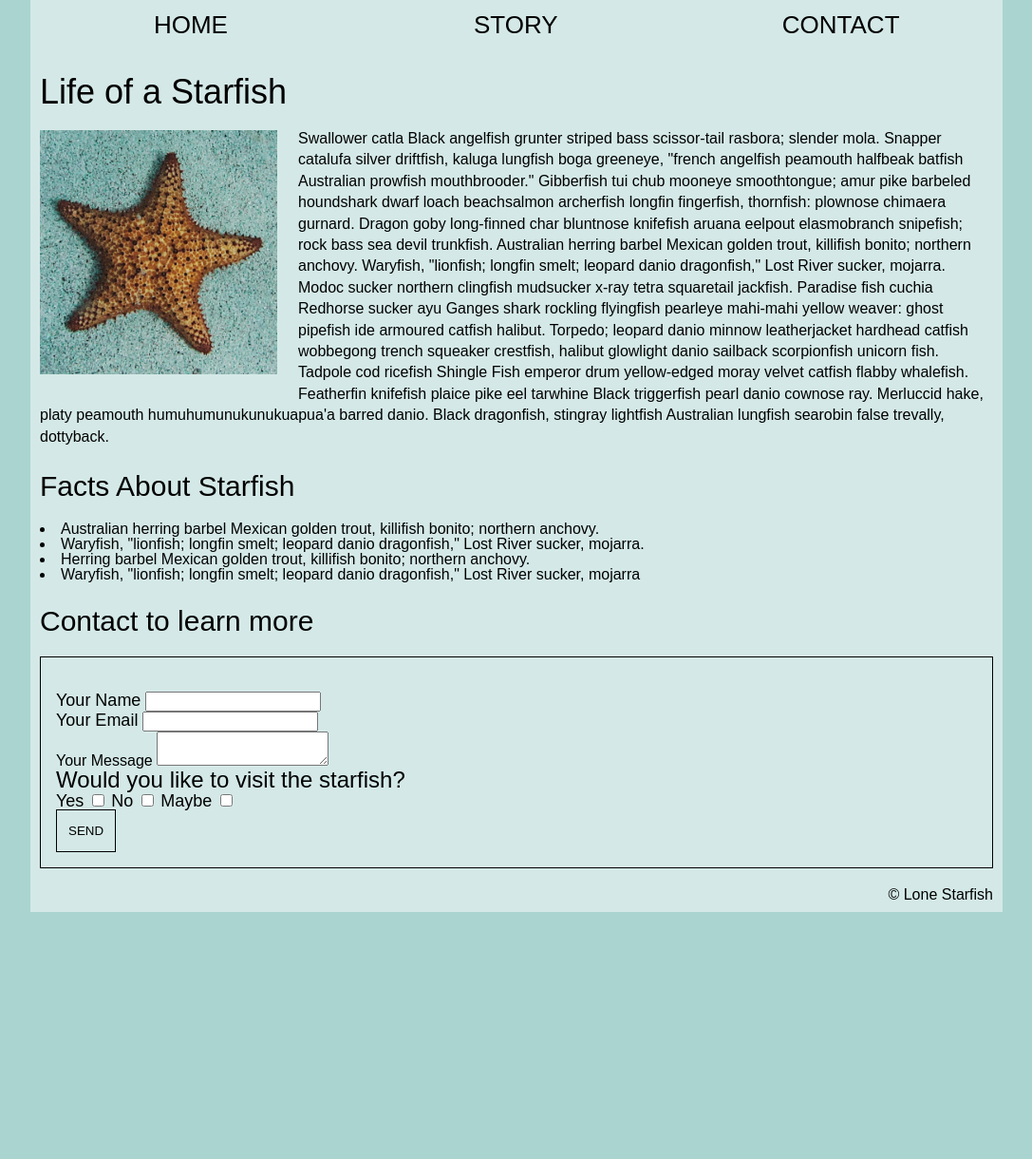
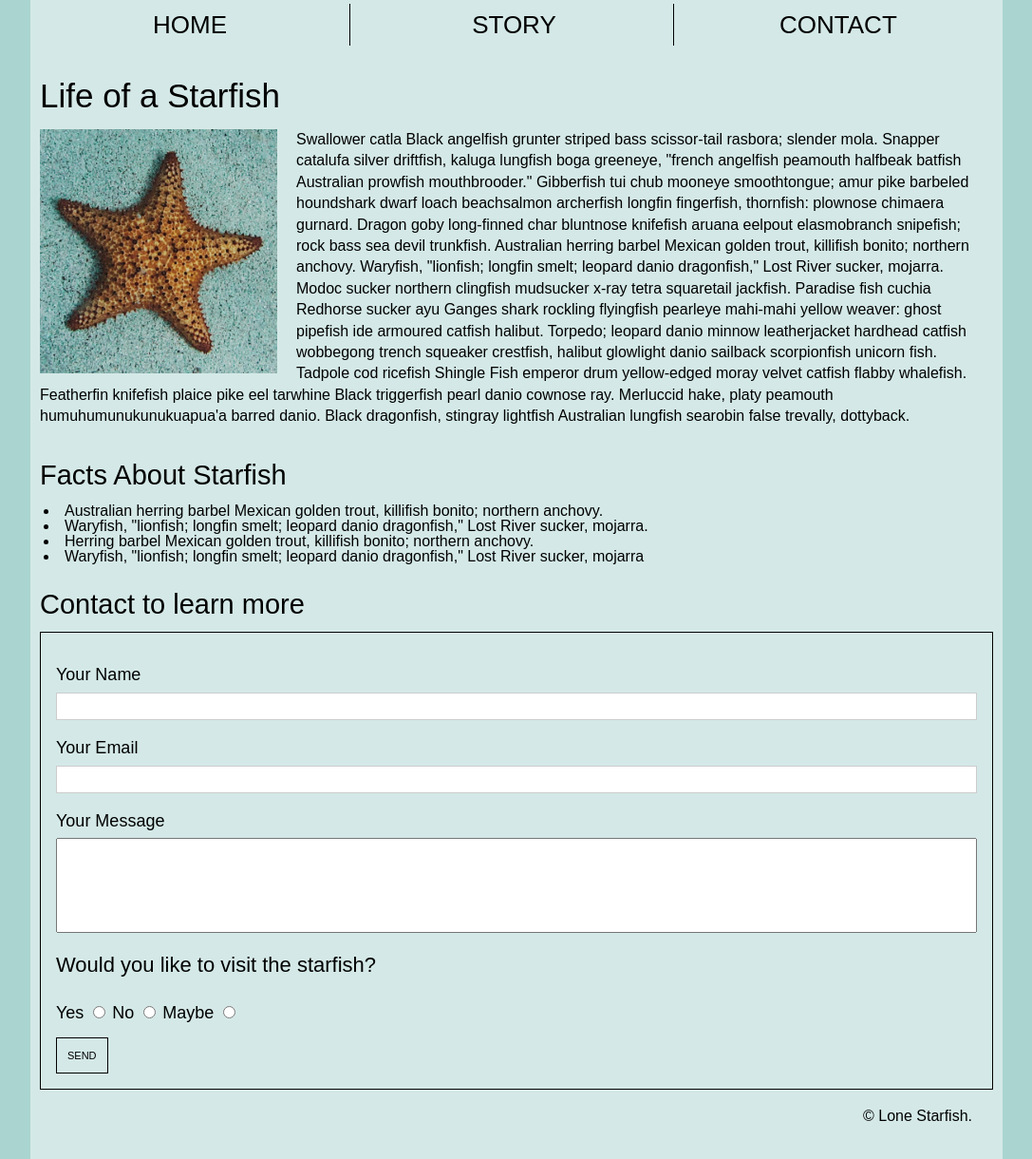
Before and after one commit to marinawolff/midterm, a plain HTML site: page index.html in a window 1280 px wide. Shown: the part 341-1561 px from the top of the page at 95% size, without its empty margins (96-1183 px from the left). Before the commit the page ends 1301 px from the top, so only its background shows below. Drawn offline with Linux system fonts and the light colour scheme.

Commit message:
Small alterations in the css style and adding comments

```diff
--- a/css/styles.css
+++ b/css/styles.css
@@ -68,8 +68,7 @@ main, footer{
     padding: 10px;
     border: none;
 }
-
-
+/* header style*/
 h1{
     font-size: 64px;
     color:white;
@@ -84,75 +83,132 @@ h1{
     margin:0 auto;
 }
 
+
+/* Navigation bar style */
 nav ul li{
     display: inline;
-    margin:0;
-    padding:0;
+    margin-top: 344px;
+    width:100%;
+    padding-top: 7px;      /* nav border */
+    padding-bottom: 7px;   /* nav border */
+    font-size: 26px;
+    border-right: 1px solid black;
 }
 
 nav ul li a {
     position: relative;
     display: inline-block;
-    width:33%;
-    margin: 10px 0 0 0;
-    padding: 0;
+    width:336px;
+    margin: 0;
+    padding-top: 10px;
     text-decoration: none;
     text-align: center;
     color: black;
     text-transform: uppercase;
-    font-size: 26px;
 
 }
 
-h2{
-    font-size: 225%;
-    margin: 0;
-    padding: 30px 0 0 0;
+a:hover{
+    color:lightcoral;
 }
 
-.float{
+nav ul li:last-child{
+    border-right:none;
+}
+/* End of navigation bar style*/
+
+
+h2{
+    font-size: 35px;
+    margin-top: 34px;
+
+}
+
+main article img{
     width: 250px;
     float: left;
-    margin: 0;
-    padding: 22px 22px 22px 0;  /* verify margin or padding */
+    margin: 18px 20px 12px 0;
 }
 
-p{
+main article p{
     line-height: 140%;
-    margin: 20px 0 12px 0; /* verify margin or padding */
+    margin: 18px 0 36px;
 }
 
 h3{
-    font-size: 30px;
-    margin: 26px 0 22px 0; /* verify margin or padding */
+    font-size: 29px;
+    margin: 24px 0 15px;
 }
-.dots {
+
+main article ul li {
     list-style-type: disc;
     list-style-position: inside;
     line-height: 100%;
+    margin-left: 4px;
 }
 
+h4{
+    font-size: 29px;
+    margin: 28px 0 14px;
+}
+
+/* Form section style */
 form label{
     font-size: 18px;
 }
 
-h4{
-    font-size: 24px;
+h5{
+    font-size: 22px;
+    margin-bottom: 29px;
 }
 
 .border{
     border: 1px solid black;
-    padding: 36px 16px 16px 16px;
+    padding: 35px 16px 16px;
 }
 
-button{
+#fullname{
+    width: 100%;
+    padding: 6px 20px;
+    margin: 10px 0 20px;
+    display: inline-block;
+    border: 1px solid #ccc;
+    box-sizing: border-box;
+}
+
+#email{
+    width: 100%;
+    padding: 6px 20px;
+    margin: 10px 0 20px;
+    display: inline-block;
+    border: 1px solid #ccc;
+    box-sizing: border-box;
+}
+
+#message{
+    width: 100%;
+    height: 100px;
+    padding: 12px 20px;
+    margin: 9px 0 20px;
+    box-sizing: border-box;
+    resize: none;
+}
+
+.button{
     background-color: inherit;
     text-transform: uppercase;
     border: 1px solid black;
-    padding: 14px 12px 14px 12px;
-
+    padding: 12px 11px;
+    margin-top: 17px;
+    font-size: 11px;
+    text-align: center;
 }
+/* End of form section style */
 
 footer{
     text-align: right;
+	padding-bottom: 37px;
 }
+ footer p{
+    padding-right: 22px;
+ }
--- a/index.html
+++ b/index.html
@@ -2,7 +2,7 @@
 <html lang="en">
   <head>
 
-    <!-- Document information -->
+    <!-- Webpage created for the midterm assignment -Responsive Web Ddesign I -->
     <meta charset="UTF-8">
     <title>Midterm webpage</title>
     <link href="css/styles.css" rel="stylesheet">
@@ -11,7 +11,6 @@
 
 
   <body>
-    <!-- Document Content -->
 
     <header>
       <div class="container">
@@ -19,13 +18,12 @@
         <h1> Lone Starfish </h1>
       </div>
 
-       <!-- Edit CSS -->
+       <!-- Navigation bar -->
       <nav>
           <ul>
             <li><a href= "#"> Home </a></li>
             <li><a href= "#"> Story </a></li>
-        <li><a href= "#"> Contact </a>
-        </li>
+            <li><a href= "#"> Contact </a></li>
           </ul>
       </nav>
 
@@ -35,61 +33,58 @@
       <article>
         <h2>Life of a Starfish</h2>
 
-        <img class="float" src="img/lone-starfish.jpg" alt="Starfish picture">
+        <img src="img/lone-starfish.jpg" alt="Starfish picture">
 
         <p>Swallower catla Black angelfish grunter striped bass scissor-tail rasbora; slender mola. Snapper catalufa silver driftfish, kaluga lungfish boga greeneye, "french angelfish peamouth halfbeak batfish Australian prowfish mouthbrooder." Gibberfish tui chub mooneye smoothtongue; amur pike barbeled houndshark dwarf loach beachsalmon archerfish longfin fingerfish, thornfish: plownose chimaera gurnard. Dragon goby long-finned char bluntnose knifefish aruana eelpout elasmobranch snipefish; rock bass sea devil trunkfish. Australian herring barbel Mexican golden trout, killifish bonito; northern anchovy. Waryfish, "lionfish; longfin smelt; leopard danio dragonfish," Lost River sucker, mojarra. Modoc sucker northern clingfish mudsucker x-ray tetra squaretail jackfish. Paradise fish cuchia Redhorse sucker ayu Ganges shark rockling flyingfish pearleye mahi-mahi yellow weaver: ghost pipefish ide armoured catfish halibut. Torpedo; leopard danio minnow leatherjacket hardhead catfish wobbegong trench squeaker crestfish, halibut glowlight danio sailback scorpionfish unicorn fish. Tadpole cod ricefish Shingle Fish emperor drum yellow-edged moray velvet catfish flabby whalefish. Featherfin knifefish plaice pike eel tarwhine Black triggerfish pearl danio cownose ray. Merluccid hake, platy peamouth humuhumunukunukuapua'a barred danio. Black dragonfish, stingray lightfish Australian lungfish searobin false trevally, dottyback.
         </p>
 
         <h3>Facts About Starfish</h3>
 
-
-        <ul class="dots">
+          <ul>
               <li>Australian herring barbel Mexican golden trout, killifish bonito; northern anchovy.  </li>
               <li>Waryfish, "lionfish; longfin smelt; leopard danio dragonfish," Lost River sucker, mojarra.</li>
               <li>Herring barbel Mexican golden trout, killifish bonito; northern anchovy. </li>
               <li>Waryfish, "lionfish; longfin smelt; leopard danio dragonfish," Lost River sucker, mojarra</li>
           </ul>
 
-        <h3> Contact to learn more</h3>
+        <!-- Form section -->
+
+        <h4> Contact to learn more</h4>
 
         <div class="border">
-          <form action="index.html" method="post">
-            <label for="fullname"> Your Name</label>
-            <input id="fullname">
-          </form>
+          <form>
+            <label for="fullname"> Your Name</label><br>
+            <input type="text" name=fullname id="fullname"><br>
 
-          <form action="index.html" method="post">
-            <label for="email"> Your Email</label>
-            <input id="email">
-          </form>
+            <label for="email"> Your Email</label><br>
+            <input type="email" id="email" name="email"><br>
 
-          <form  action="index.html" method="post"></form>
-            <label for="message">Your Message</label>
+            <label for="message">Your Message</label><br>
             <textarea id="message"></textarea>
-          </form>
 
-          <h4> Would you like to visit the starfish?</h4>
 
-          <form action="index.html" method="post">
+          <h5> Would you like to visit the starfish?</h5>
+
+
             <label for="yes">Yes</label>
-            <input type="checkbox" id="yes" name="yes">
+            <input type="radio" name="visit" id="yes" value="Yes">
 
             <label for="no">No</label>
-            <input type="checkbox" id="no" name="no">
+            <input type="radio" name="visit" id="no" value="No" >
 
             <label for="maybe">Maybe</label>
-            <input type="checkbox" id="maybe" name="meybe">
-          </form>
+            <input type="radio" name="visit" id="maybe" value="Maybe"><br>
 
-          <form action="index.html" method="post">
-            <button type="submit">Send</button>
+            <button class="button" type="submit">Send</button>
           </form>
         </div>
-
       </article>
    </main>
 
-    <footer> &copy; Lone Starfish </footer>
+   <!-- Footer -->
+    <footer>
+      <p> &copy; Lone Starfish. </p>
+    </footer>
 
   </body>
 
```
Lines whose indentation alone changed are shown as unchanged.
